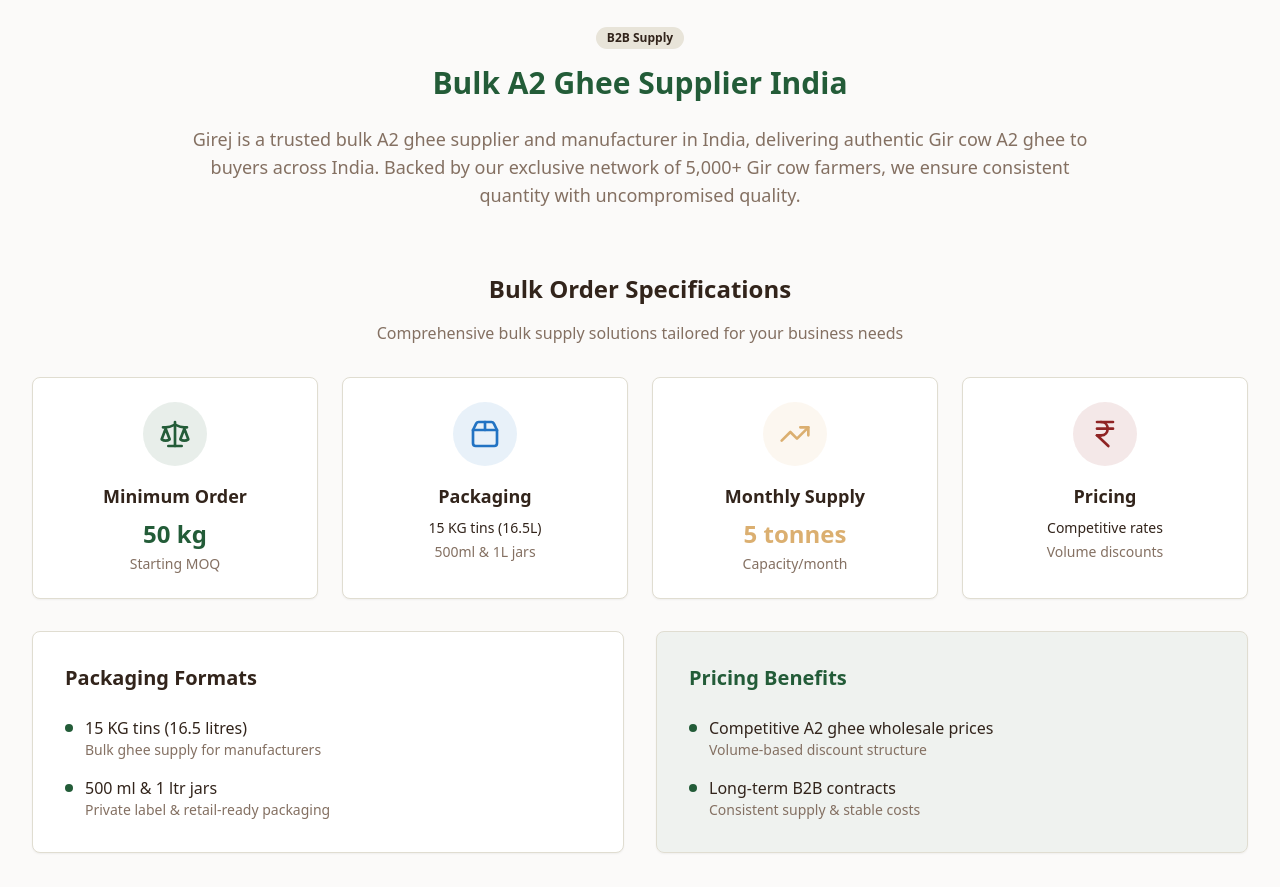
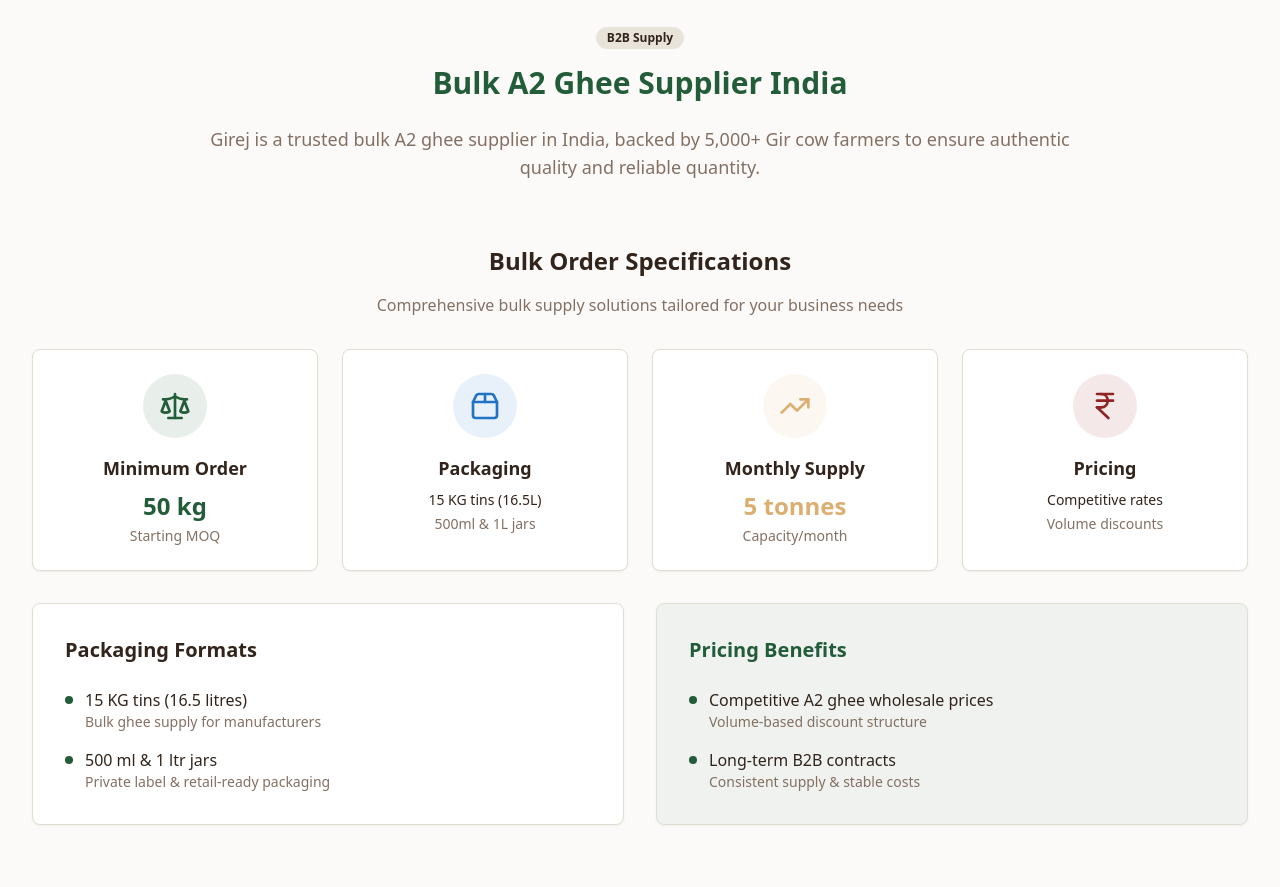
Before and after one commit to krishinaturals-eng/gir-a2-source, a React (Vite) app: page / in a window 1280 px wide. Shown: the part 4200-5087 px from the top of the page. Built offline with nearby package versions, Linux system fonts and the light colour scheme.

Commit message:
Update bulk supply supplier text
Updated the description in the bulk supply section to better reflect the company's offerings and farmer network.
-edited src/components/BSupplySection.tsx

```diff
--- a/src/components/BSupplySection.tsx
+++ b/src/components/BSupplySection.tsx
@@ -15,7 +15,7 @@ const BSupplySection = () => {
             <span className="text-earth-green">Bulk A2 Ghee Supplier India</span>
           </h2>
           <p className="text-lg text-muted-foreground max-w-4xl mx-auto">
-            Girej is a trusted bulk A2 ghee supplier and manufacturer in India, delivering authentic Gir cow A2 ghee to buyers across India. Backed by our exclusive network of 5,000+ Gir cow farmers, we ensure consistent quantity with uncompromised quality.
+            Girej is a trusted bulk A2 ghee supplier in India, backed by 5,000+ Gir cow farmers to ensure authentic quality and reliable quantity.
           </p>
         </div>
 
```
